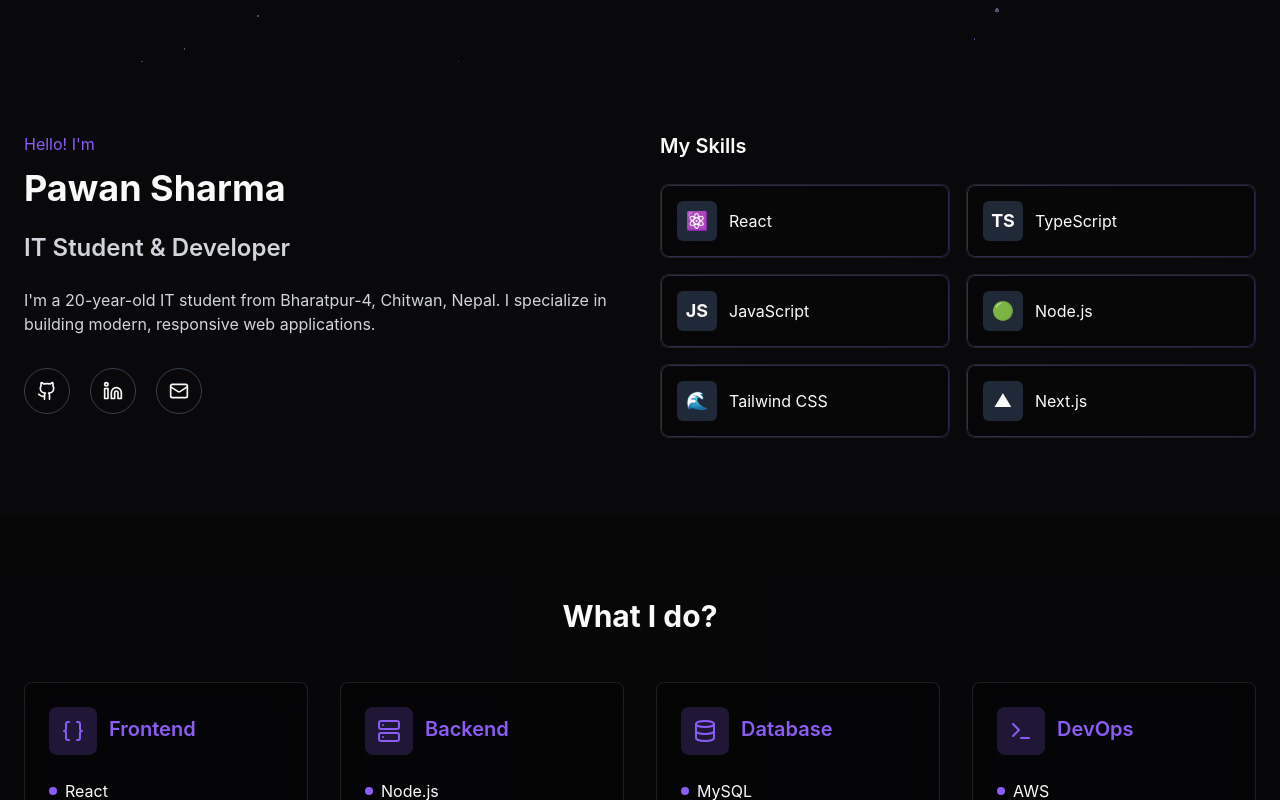
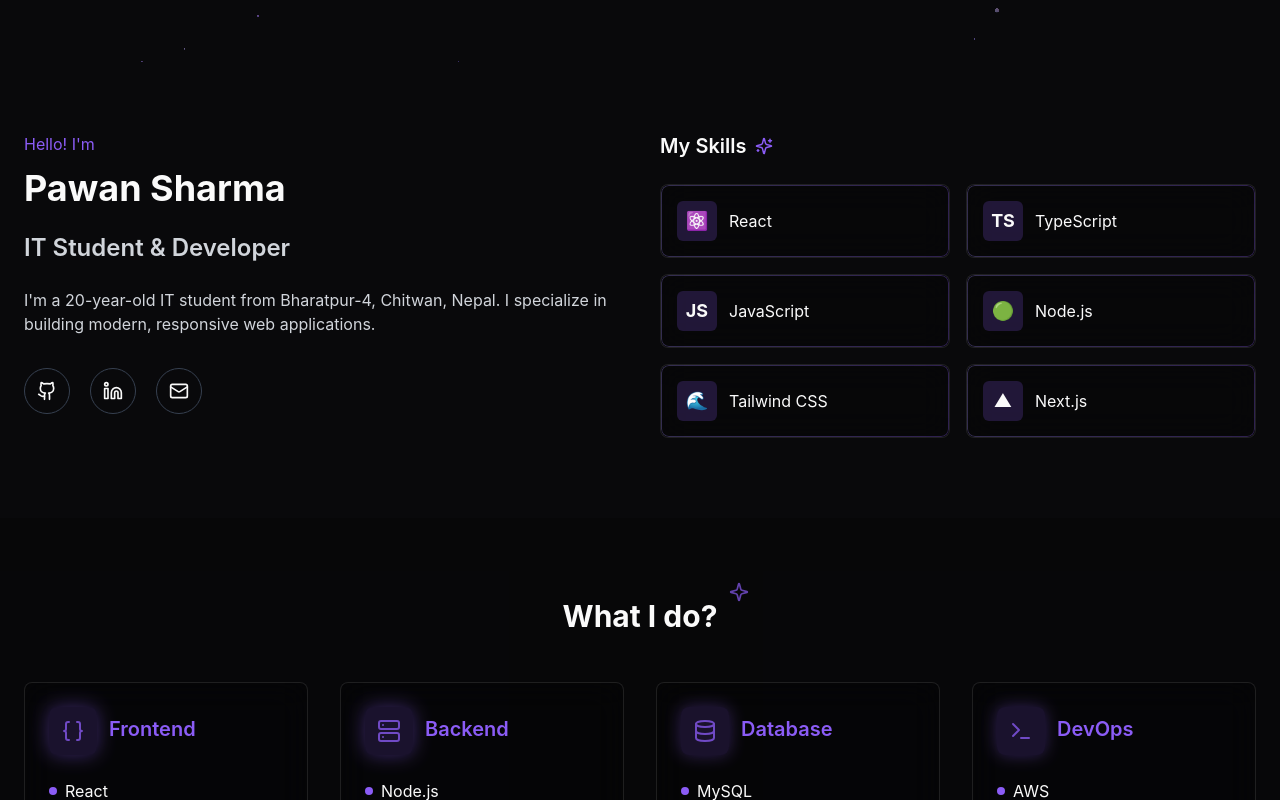
Before and after one commit to pawansharma9845/portfolio, a React (Vite) app: page / in a window 1280 px wide. Shown: the part 700-1500 px from the top of the page. Built offline with nearby package versions, Linux system fonts and the light colour scheme; a web font is replaced by a local one.

Commit message:
Enhance UI with hover effects
Implemented hover effects and animations to improve user experience in the hero and about sections.

```diff
--- a/src/components/AboutSection.tsx
+++ b/src/components/AboutSection.tsx
@@ -1,5 +1,8 @@
+
 import { useEffect, useRef } from 'react';
-import { Github, Linkedin, Mail } from 'lucide-react';
+import { motion } from 'framer-motion';
+import { Github, Linkedin, Mail, Sparkles } from 'lucide-react';
+
 const skills = [{
   name: "React",
   icon: "⚛️"
@@ -19,66 +22,192 @@ const skills = [{
   name: "Next.js",
   icon: "▲"
 }];
+
 const AboutSection = () => {
   const sectionRef = useRef<HTMLDivElement>(null);
+  const scrollDirectionRef = useRef<'down' | 'up'>('down');
+  const lastScrollTop = useRef<number>(0);
+
   useEffect(() => {
+    const handleScroll = () => {
+      const st = window.pageYOffset || document.documentElement.scrollTop;
+      if (st > lastScrollTop.current) {
+        scrollDirectionRef.current = 'down';
+      } else {
+        scrollDirectionRef.current = 'up';
+      }
+      lastScrollTop.current = st <= 0 ? 0 : st;
+    };
+
+    window.addEventListener('scroll', handleScroll);
+
     const observer = new IntersectionObserver(entries => {
       entries.forEach(entry => {
         if (entry.isIntersecting) {
           entry.target.classList.add('active');
+
+          // Add scroll direction class
+          if (scrollDirectionRef.current === 'up') {
+            entry.target.classList.add('reverse-animate');
+          } else {
+            entry.target.classList.remove('reverse-animate');
+          }
         }
       });
     }, {
       threshold: 0.1
     });
+
     const reveals = sectionRef.current?.querySelectorAll('.reveal');
     if (reveals) {
       reveals.forEach(item => observer.observe(item));
     }
+
     return () => {
+      window.removeEventListener('scroll', handleScroll);
       if (reveals) {
         reveals.forEach(item => observer.unobserve(item));
       }
     };
   }, []);
-  return <section ref={sectionRef} className="py-20">
+
+  return (
+    <section ref={sectionRef} className="py-20">
       <div className="container mx-auto px-6">
         <div className="grid md:grid-cols-2 gap-10">
           <div>
-            <p className="text-purple mb-3 reveal">Hello! I'm</p>
-            <h2 className="text-4xl font-bold mb-6 reveal">Pawan Sharma</h2>
-            <h3 className="text-2xl font-semibold mb-6 text-gray-300 reveal">IT Student & Developer</h3>
+            <motion.p
+              className="text-purple mb-3 reveal"
+              initial={{ opacity: 0, y: 20 }}
+              whileInView={{ opacity: 1, y: 0 }}
+              transition={{ duration: 0.5 }}
+              viewport={{ once: true }}
+            >
+              Hello! I'm
+            </motion.p>
+            <motion.h2
+              className="text-4xl font-bold mb-6 reveal"
+              initial={{ opacity: 0, y: 20 }}
+              whileInView={{ opacity: 1, y: 0 }}
+              transition={{ duration: 0.5, delay: 0.1 }}
+              viewport={{ once: true }}
+            >
+              Pawan Sharma
+            </motion.h2>
+            <motion.h3
+              className="text-2xl font-semibold mb-6 text-gray-300 reveal"
+              initial={{ opacity: 0, y: 20 }}
+              whileInView={{ opacity: 1, y: 0 }}
+              transition={{ duration: 0.5, delay: 0.2 }}
+              viewport={{ once: true }}
+            >
+              IT Student & Developer
+            </motion.h3>
 
-            <p className="text-gray-300 mb-8 reveal">I'm a 20-year-old IT student from Bharatpur-4, Chitwan, Nepal. I specialize in building modern, responsive web applications.</p>
+            <motion.p
+              className="text-gray-300 mb-8 reveal"
+              initial={{ opacity: 0, y: 20 }}
+              whileInView={{ opacity: 1, y: 0 }}
+              transition={{ duration: 0.5, delay: 0.3 }}
+              viewport={{ once: true }}
+            >
+              I'm a 20-year-old IT student from Bharatpur-4, Chitwan, Nepal. I specialize in building modern, responsive web applications.
+            </motion.p>
 
-            <div className="flex space-x-5 reveal">
-              <a href="https://github.com" target="_blank" rel="noopener noreferrer" className="p-3 rounded-full border border-gray-700 hover:border-purple hover:text-purple transition-colors duration-300">
+            <motion.div
+              className="flex space-x-5 reveal"
+              initial={{ opacity: 0, y: 20 }}
+              whileInView={{ opacity: 1, y: 0 }}
+              transition={{ duration: 0.5, delay: 0.4 }}
+              viewport={{ once: true }}
+            >
+              <motion.a
+                href="https://github.com"
+                target="_blank"
+                rel="noopener noreferrer"
+                className="p-3 rounded-full border border-gray-700 hover:border-purple hover:text-purple transition-all duration-300 hover:shadow-[0_0_15px_rgba(139,92,246,0.5)]"
+                whileHover={{ scale: 1.1, rotate: 5 }}
+              >
                 <Github size={20} />
-              </a>
-              <a href="https://linkedin.com" target="_blank" rel="noopener noreferrer" className="p-3 rounded-full border border-gray-700 hover:border-purple hover:text-purple transition-colors duration-300">
+              </motion.a>
+              <motion.a
+                href="https://linkedin.com"
+                target="_blank"
+                rel="noopener noreferrer"
+                className="p-3 rounded-full border border-gray-700 hover:border-purple hover:text-purple transition-all duration-300 hover:shadow-[0_0_15px_rgba(139,92,246,0.5)]"
+                whileHover={{ scale: 1.1, rotate: -5 }}
+              >
                 <Linkedin size={20} />
-              </a>
-              <a href="mailto:info@example.com" className="p-3 rounded-full border border-gray-700 hover:border-purple hover:text-purple transition-colors duration-300">
+              </motion.a>
+              <motion.a
+                href="mailto:info@example.com"
+                className="p-3 rounded-full border border-gray-700 hover:border-purple hover:text-purple transition-all duration-300 hover:shadow-[0_0_15px_rgba(139,92,246,0.5)]"
+                whileHover={{ scale: 1.1, rotate: 5 }}
+              >
                 <Mail size={20} />
-              </a>
-            </div>
+              </motion.a>
+            </motion.div>
           </div>
 
           <div>
-            <h3 className="text-xl font-semibold mb-6 reveal">My Skills</h3>
+            <motion.h3
+              className="text-xl font-semibold mb-6 reveal flex items-center"
+              initial={{ opacity: 0, x: 20 }}
+              whileInView={{ opacity: 1, x: 0 }}
+              transition={{ duration: 0.5 }}
+              viewport={{ once: true }}
+            >
+              My Skills
+              <motion.span
+                className="ml-2 text-purple"
+                animate={{
+                  rotate: [0, 10, 0, -10, 0],
+                  scale: [1, 1.2, 1, 1.2, 1]
+                }}
+                transition={{
+                  duration: 2,
+                  repeat: Infinity,
+                  repeatType: "loop"
+                }}
+              >
+                <Sparkles size={18} />
+              </motion.span>
+            </motion.h3>
             <div className="grid grid-cols-2 gap-4">
-              {skills.map((skill, index) => <div key={skill.name} className="fancy-border glass p-4 rounded-lg flex items-center reveal" style={{
-              animationDelay: `${index * 0.1}s`
-            }}>
-                  <div className="w-10 h-10 flex items-center justify-center bg-gray-800 rounded-md mr-3">
+              {skills.map((skill, index) => (
+                <motion.div
+                  key={skill.name}
+                  className="fancy-border glass p-4 rounded-lg flex items-center reveal"
+                  style={{ animationDelay: `${index * 0.1}s` }}
+                  initial={{ opacity: 0, y: 20 }}
+                  whileInView={{ opacity: 1, y: 0 }}
+                  transition={{ duration: 0.5, delay: 0.1 + index * 0.1 }}
+                  viewport={{ once: true }}
+                  whileHover={{
+                    y: -5,
+                    boxShadow: "0 10px 25px rgba(139, 92, 246, 0.2)",
+                    transition: { duration: 0.2 }
+                  }}
+                >
+                  <motion.div
+                    className="w-10 h-10 flex items-center justify-center bg-purple bg-opacity-20 rounded-md mr-3"
+                    whileHover={{
+                      backgroundColor: "rgba(139, 92, 246, 0.8)",
+                      color: "white",
+                      rotate: 5
+                    }}
+                  >
                     <span className="text-lg font-bold">{skill.icon}</span>
-                  </div>
+                  </motion.div>
                   <span>{skill.name}</span>
-                </div>)}
+                </motion.div>
+              ))}
             </div>
           </div>
         </div>
       </div>
-    </section>;
+    </section>
+  );
 };
+
 export default AboutSection;
--- a/src/components/SkillsSection.tsx
+++ b/src/components/SkillsSection.tsx
@@ -8,7 +8,8 @@ import {
   Cpu,
   Database,
   Terminal,
-  Code2
+  Code2,
+  Sparkle
 } from 'lucide-react';
 
 // Updated skills with cool icon components and fewer items
@@ -17,36 +18,76 @@ const skills = [
     category: "Frontend",
     items: ["React", "Vue.js", "Angular", "HTML/CSS", "JavaScript", "TypeScript"],
     icon: (props: any) => (
-      <div className="flex items-center justify-center w-12 h-12 bg-purple bg-opacity-20 rounded-lg p-3 transition-all duration-300 group-hover:bg-purple">
+      <motion.div
+        className="flex items-center justify-center w-12 h-12 bg-purple bg-opacity-20 rounded-lg p-3 transition-all duration-300 group-hover:bg-purple"
+        whileHover={{ scale: 1.1, rotate: 5 }}
+        initial={{ opacity: 0.8 }}
+        animate={{
+          boxShadow: ["0 0 0 rgba(139, 92, 246, 0)", "0 0 20px rgba(139, 92, 246, 0.5)", "0 0 0 rgba(139, 92, 246, 0)"],
+        }}
+        transition={{
+          boxShadow: { repeat: Infinity, duration: 2, ease: "easeInOut" }
+        }}
+      >
         <Braces className="w-full h-full text-purple group-hover:text-white" {...props} />
-      </div>
+      </motion.div>
     )
   },
   {
     category: "Backend",
     items: ["Node.js", "Express", "NestJS", "Python", "Django", "Ruby on Rails"],
     icon: (props: any) => (
-      <div className="flex items-center justify-center w-12 h-12 bg-purple bg-opacity-20 rounded-lg p-3 transition-all duration-300 group-hover:bg-purple">
+      <motion.div
+        className="flex items-center justify-center w-12 h-12 bg-purple bg-opacity-20 rounded-lg p-3 transition-all duration-300 group-hover:bg-purple"
+        whileHover={{ scale: 1.1, rotate: -5 }}
+        initial={{ opacity: 0.8 }}
+        animate={{
+          boxShadow: ["0 0 0 rgba(139, 92, 246, 0)", "0 0 20px rgba(139, 92, 246, 0.5)", "0 0 0 rgba(139, 92, 246, 0)"],
+        }}
+        transition={{
+          boxShadow: { repeat: Infinity, duration: 2, ease: "easeInOut", delay: 0.5 }
+        }}
+      >
         <Server className="w-full h-full text-purple group-hover:text-white" {...props} />
-      </div>
+      </motion.div>
     )
   },
   {
     category: "Database",
     items: ["MySQL"],
     icon: (props: any) => (
-      <div className="flex items-center justify-center w-12 h-12 bg-purple bg-opacity-20 rounded-lg p-3 transition-all duration-300 group-hover:bg-purple">
+      <motion.div
+        className="flex items-center justify-center w-12 h-12 bg-purple bg-opacity-20 rounded-lg p-3 transition-all duration-300 group-hover:bg-purple"
+        whileHover={{ scale: 1.1, rotate: 5 }}
+        initial={{ opacity: 0.8 }}
+        animate={{
+          boxShadow: ["0 0 0 rgba(139, 92, 246, 0)", "0 0 20px rgba(139, 92, 246, 0.5)", "0 0 0 rgba(139, 92, 246, 0)"],
+        }}
+        transition={{
+          boxShadow: { repeat: Infinity, duration: 2, ease: "easeInOut", delay: 1 }
+        }}
+      >
         <Database className="w-full h-full text-purple group-hover:text-white" {...props} />
-      </div>
+      </motion.div>
     )
   },
   {
     category: "DevOps",
     items: ["AWS", "CI/CD", "Git", "Linux"],
     icon: (props: any) => (
-      <div className="flex items-center justify-center w-12 h-12 bg-purple bg-opacity-20 rounded-lg p-3 transition-all duration-300 group-hover:bg-purple">
+      <motion.div
+        className="flex items-center justify-center w-12 h-12 bg-purple bg-opacity-20 rounded-lg p-3 transition-all duration-300 group-hover:bg-purple"
+        whileHover={{ scale: 1.1, rotate: -5 }}
+        initial={{ opacity: 0.8 }}
+        animate={{
+          boxShadow: ["0 0 0 rgba(139, 92, 246, 0)", "0 0 20px rgba(139, 92, 246, 0.5)", "0 0 0 rgba(139, 92, 246, 0)"],
+        }}
+        transition={{
+          boxShadow: { repeat: Infinity, duration: 2, ease: "easeInOut", delay: 1.5 }
+        }}
+      >
         <Terminal className="w-full h-full text-purple group-hover:text-white" {...props} />
-      </div>
+      </motion.div>
     )
   }
 ];
@@ -127,15 +168,38 @@ const SkillsSection = () => {
   return (
     <section ref={sectionRef} className="py-20 bg-black bg-opacity-20">
       <div className="container mx-auto px-6">
-        <motion.h2
-          className="text-3xl font-bold text-center mb-12 reveal"
+        <motion.div
+          className="mb-12 flex items-center justify-center"
           initial={{ opacity: 0, y: 20 }}
           whileInView={{ opacity: 1, y: 0 }}
-          transition={{ duration: 0.8, delay: 0.2 }}
+          transition={{ duration: 0.8 }}
           viewport={{ once: true, margin: "-100px" }}
         >
-          What I do?
-        </motion.h2>
+          <motion.h2
+            className="text-3xl font-bold text-center reveal relative inline-block"
+            initial={{ opacity: 0, y: 20 }}
+            whileInView={{ opacity: 1, y: 0 }}
+            transition={{ duration: 0.8, delay: 0.2 }}
+            viewport={{ once: true, margin: "-100px" }}
+          >
+            What I do?
+            <motion.span
+              className="absolute -right-8 -top-4 text-purple"
+              animate={{
+                rotate: [0, 10, 0, -10, 0],
+                scale: [1, 1.2, 1, 1.2, 1],
+                opacity: [0.7, 1, 0.7]
+              }}
+              transition={{
+                duration: 3,
+                repeat: Infinity,
+                repeatType: "loop"
+              }}
+            >
+              <Sparkle size={20} />
+            </motion.span>
+          </motion.h2>
+        </motion.div>
 
         <div className="grid md:grid-cols-2 lg:grid-cols-4 gap-8">
           {skills.map((skillGroup, groupIndex) => (
@@ -149,10 +213,20 @@ const SkillsSection = () => {
               style={{ animationDelay: `${groupIndex * 0.1}s` }}
               whileHover={{ y: -10 }}
             >
-              <div className="glass rounded-lg p-6 h-full border border-transparent hover:border-purple transition-all duration-500 hover:shadow-[0_0_20px_rgba(139,92,246,0.3)]">
+              <motion.div
+                className="glass rounded-lg p-6 h-full border border-transparent hover:border-purple transition-all duration-500 hover:shadow-[0_0_20px_rgba(139,92,246,0.3)]"
+                whileHover={{
+                  boxShadow: "0 0 30px rgba(139, 92, 246, 0.5)",
+                }}
+              >
                 <div className="flex items-start mb-6">
                   {skillGroup.icon({})}
-                  <h3 className="text-xl font-semibold ml-3 text-purple pt-2">{skillGroup.category}</h3>
+                  <motion.h3
+                    className="text-xl font-semibold ml-3 text-purple pt-2"
+                    whileHover={{ x: 5 }}
+                  >
+                    {skillGroup.category}
+                  </motion.h3>
                 </div>
                 <ul className="space-y-3">
                   {skillGroup.items.map((skill, index) => (
@@ -163,13 +237,21 @@ const SkillsSection = () => {
                       whileInView={{ opacity: 1, x: 0 }}
                       transition={{ duration: 0.4, delay: 0.1 + index * 0.1 }}
                       viewport={{ once: true }}
+                      whileHover={{
+                        x: 5,
+                        color: "#9b87f5",
+                        transition: { duration: 0.2 }
+                      }}
                     >
-                      <span className="w-2 h-2 bg-purple rounded-full mr-2"></span>
+                      <motion.span
+                        className="w-2 h-2 bg-purple rounded-full mr-2"
+                        whileHover={{ scale: 1.5 }}
+                      ></motion.span>
                       <span className="transition-transform duration-300 hover:translate-x-1 hover:text-purple-light">{skill}</span>
                     </motion.li>
                   ))}
                 </ul>
-              </div>
+              </motion.div>
             </motion.div>
           ))}
         </div>
--- a/src/pages/Index.tsx
+++ b/src/pages/Index.tsx
@@ -65,10 +65,11 @@ const Index = () => {
         <div className="container mx-auto text-center">
           <div className="mb-4 inline-block">
             <motion.div
-              className="text-purple text-lg inline-block py-1 px-3 glass rounded-full mb-2"
+              className="text-purple text-lg inline-block py-1 px-3 glass rounded-full mb-2 transition-all duration-300 hover:shadow-[0_0_15px_rgba(139,92,246,0.7)] hover:bg-purple hover:text-white cursor-pointer"
               initial={{ opacity: 0, y: 20 }}
               animate={{ opacity: 1, y: 0 }}
               transition={{ duration: 0.6 }}
+              whileHover={{ scale: 1.05 }}
             >
               Hello, I'm Pawan Sharma
             </motion.div>
```
